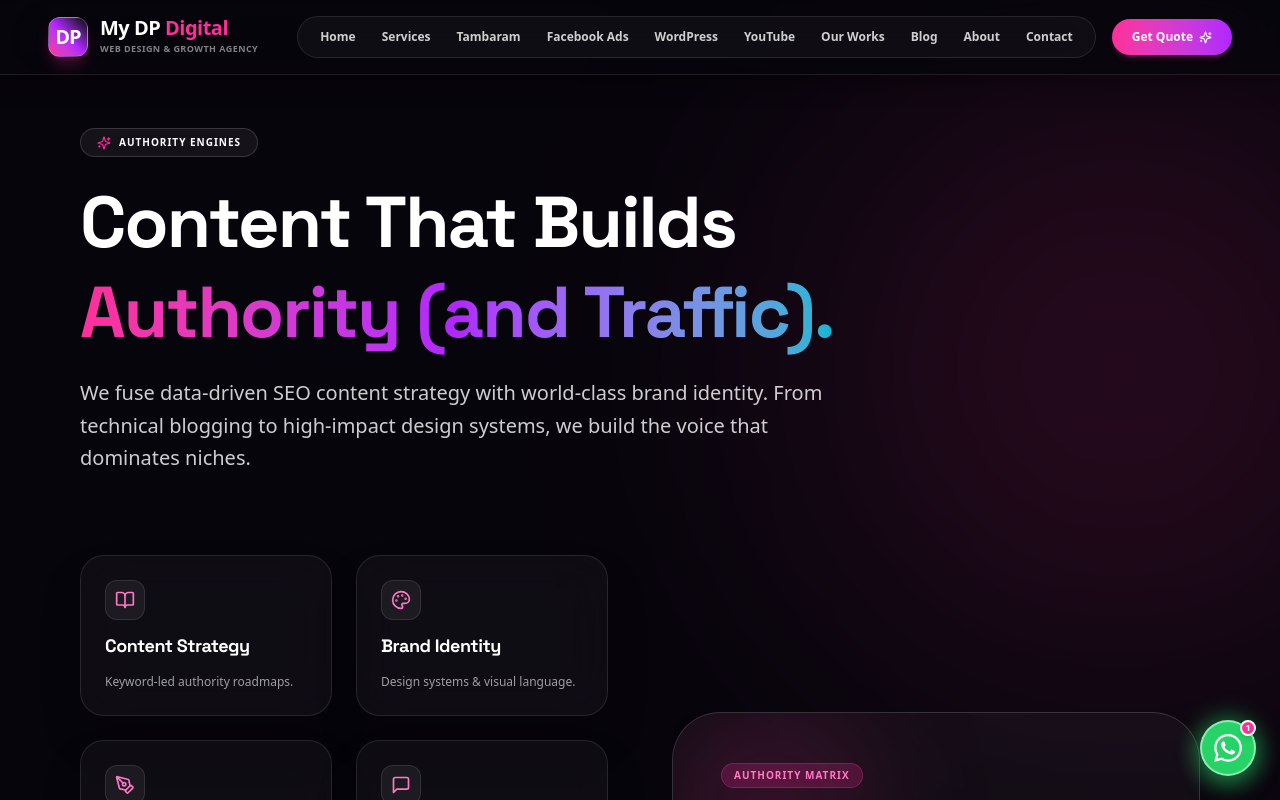
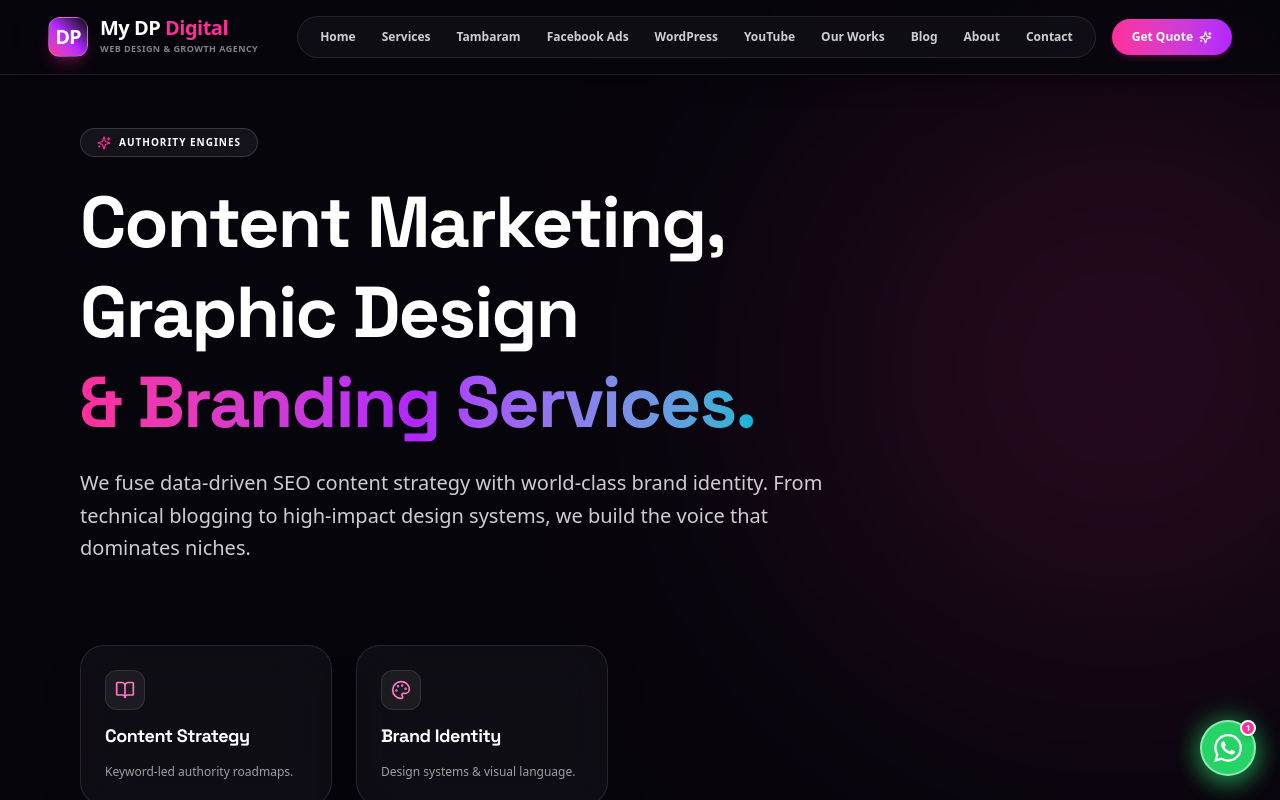
Before and after one commit to deenapriyanka00217-arch/my-dp-Digital, a React (Vite) app: page /services/content-marketing-branding in a window 1280 px wide. Shown: the top 800 px of the page. Built offline with nearby package versions, Linux system fonts and the light colour scheme.

Commit message:
SEO: refine service intent and page metadata in ContentBranding.tsx

```diff
--- a/src/pages/ContentBranding.tsx
+++ b/src/pages/ContentBranding.tsx
@@ -50,7 +50,7 @@ const ContentBrandingPage = () => {
             <Sparkles size={14} className="text-[#FF2E9A]" /> Authority Engines
           </div>
           <h1 className="text-4xl sm:text-5xl lg:text-7xl font-black text-white leading-tight tracking-tight">
-            Content That Builds <br /> <span className="text-transparent bg-clip-text bg-gradient-to-r from-[#FF2E9A] via-[#B026FF] to-[#06B6D4]">Authority (and Traffic).</span>
+            Content Marketing, Graphic Design <br /> <span className="text-transparent bg-clip-text bg-gradient-to-r from-[#FF2E9A] via-[#B026FF] to-[#06B6D4]">& Branding Services.</span>
           </h1>
           <p className="text-lg sm:text-xl text-white/80 leading-relaxed font-normal">
             We fuse data-driven SEO content strategy with world-class brand identity. From technical blogging to high-impact design systems, we build the voice that dominates niches.
```
